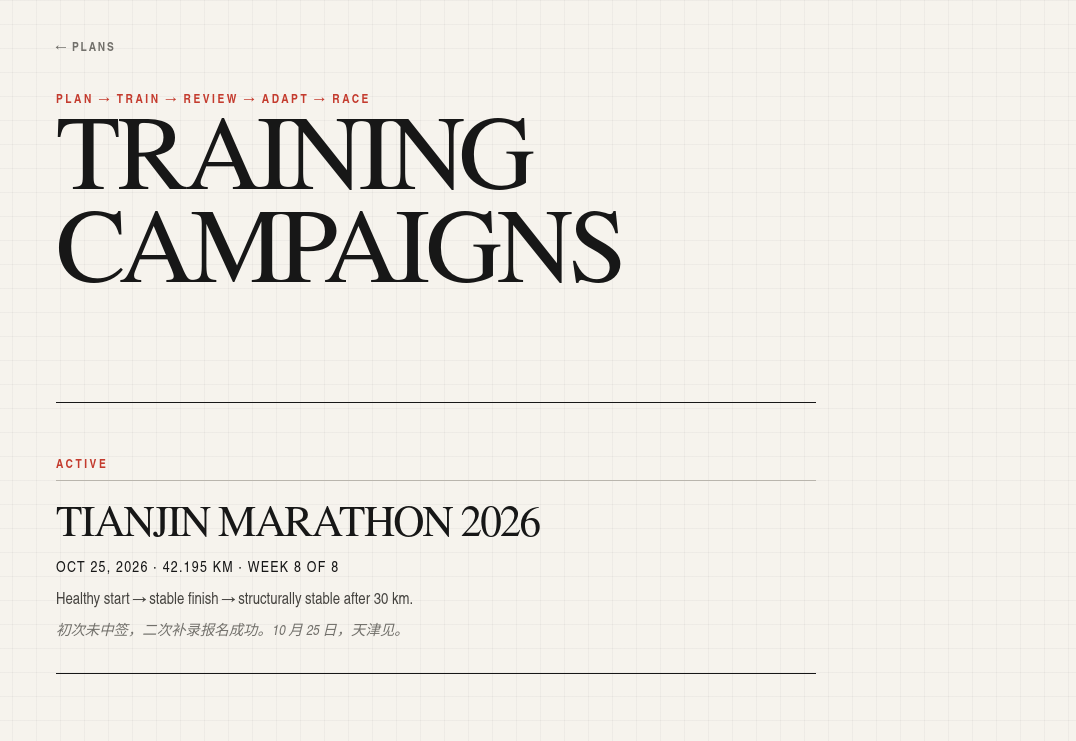
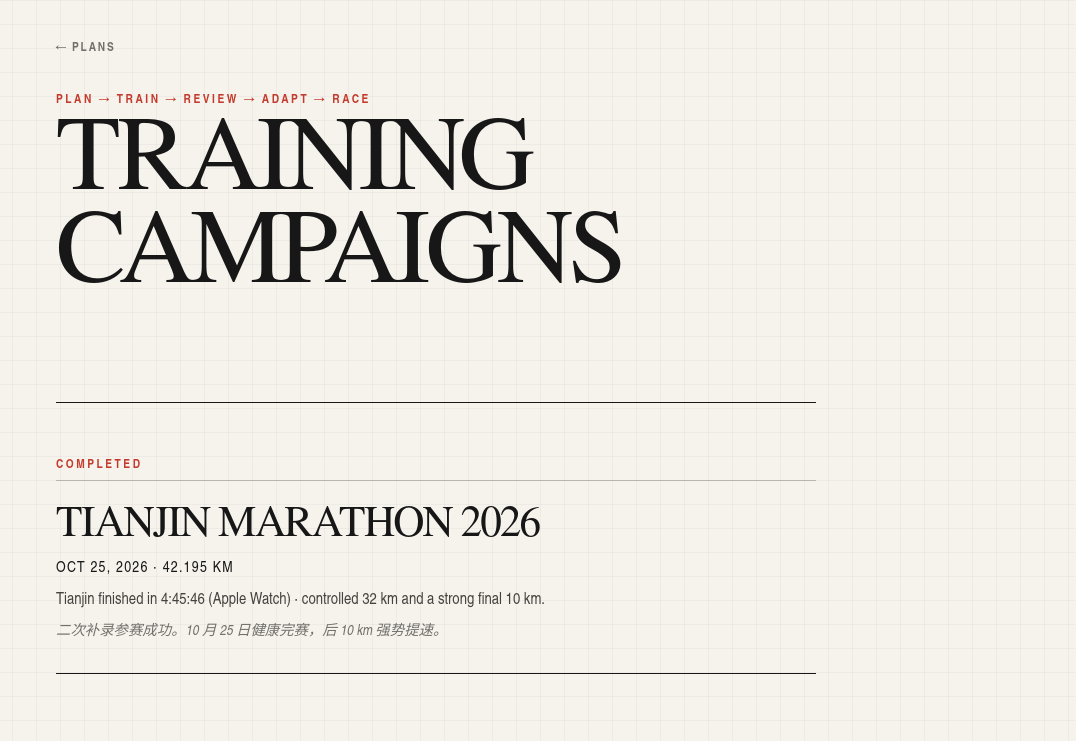
Before and after one commit to puran1218/micro-weekly, a website: page static/plans/campaigns/index.html in a window 1280 px wide. Shown: the whole page, without its empty margins (204-1280 px from the left). Drawn offline with Linux system fonts and the light colour scheme.

Commit message:
docs(site): move Tianjin campaign to completed

```diff
--- a/static/plans/campaigns/index.html
+++ b/static/plans/campaigns/index.html
@@ -151,14 +151,14 @@ footer { display: flex; justify-content: space-between; gap: 20px; padding: 36px
       <h1>Training Campaigns</h1>
     </header>
     <section class="campaign-group">
-      <p class="section-kicker">Active</p>
+      <p class="section-kicker">Completed</p>
       <ul class="campaign-list">
         <li class="campaign-row">
           <a href="./tj-2026/">
             <h2>Tianjin Marathon 2026</h2>
-            <p class="row-facts">Oct 25, 2026 · 42.195 km · Week 8 of 8</p>
-            <p class="row-summary">Healthy start → stable finish → structurally stable after 30 km.</p>
-            <p class="row-note">初次未中签，二次补录报名成功。10 月 25 日，天津见。</p>
+            <p class="row-facts">Oct 25, 2026 · 42.195 km</p>
+            <p class="row-summary">Tianjin finished in 4:45:46 (Apple Watch) · controlled 32 km and a strong final 10 km.</p>
+            <p class="row-note">二次补录参赛成功。10 月 25 日健康完赛，后 10 km 强势提速。</p>
           </a>
         </li>
       </ul>
```
